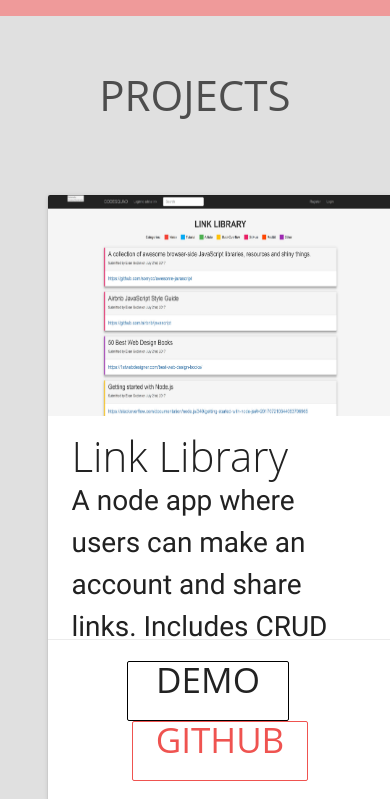
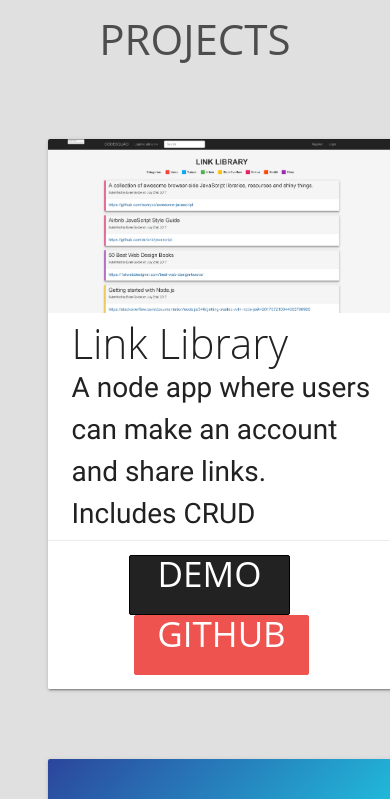
Before and after one commit to egodon/Portfolio, a website built with webpack: page app/index.html in a window 390 px wide. Shown: the part 2300-3099 px from the top of the page. Built offline with nearby package versions, Linux system fonts and the light colour scheme.

Commit message:
Responsive project section

```diff
--- a/app/assets/styles/modules/_buttons.css
+++ b/app/assets/styles/modules/_buttons.css
@@ -8,9 +8,15 @@
     height: 60px;
     font-size: 2.5rem;
 
+
     @mixin atSmall{
-      height: 46px;
+      height: 50px;
       font-size: 1.75rem;
+    }
+
+    @mixin atMedium{
+      height: 40px;
+      font-size: 1.4rem;
     }
 
     @mixin atLarge{
@@ -19,11 +25,16 @@
     }
   }
 
-
-
   .btn-demo{
     border: 1px solid #000 ;
+    background: $almostBlack;
+    color: $almostWhite !important;
+
+    @mixin atLarge{
     color: $almostBlack !important;
+    background: #fff;
+
+    }
 
     &:hover {
       background:$almostBlack;
@@ -34,9 +45,15 @@
 
   a.btn-github {
     border: 1px solid $accentColour;
-    color: $accentColour !important;
     margin-right: 0 !important;
     padding: 0 1.6rem;
+    color: $almostWhite !important;
+    background: $accentColour;
+
+    @mixin atLarge{
+    background: $almostWhite;
+    color: $accentColour !important;
+    }
 
     &:hover {
       background:$accentColour;
--- a/app/assets/styles/modules/_nav-bar.css
+++ b/app/assets/styles/modules/_nav-bar.css
@@ -2,8 +2,6 @@
 .nav-bar-container{
   position: absolute;
   bottom: 5%;
-
-
   .icons-container{
     margin-bottom: 1.5rem;
 
--- a/app/assets/styles/modules/_section-banner.css
+++ b/app/assets/styles/modules/_section-banner.css
@@ -6,7 +6,7 @@
   position: relative;
 
 
-  @mixin atLarge{
+  @mixin atLarge, @media(max-height: 500px){
     height: 100vh;
   }
 
--- a/app/assets/styles/modules/_section-projects.css
+++ b/app/assets/styles/modules/_section-projects.css
@@ -17,13 +17,17 @@
 
     .card {
       margin: 2.5rem 2rem;
-      min-height: 500px;
-      min-width: 345px;
+      min-height: 470px;
+      min-width: 348px;
 
       img{
         width: 100%;
-        min-width: 221.69px;
-        height: 221.69px;
+
+        @mixin atLarge{
+          min-width: 221.69px;
+          height: 221.69px;
+
+        }
       }
 
 
@@ -39,42 +43,55 @@
 
       .card-content {
         position: relative;
+        min-height: 275px;
+        padding-top: 1rem;
+        display: flex;
+        flex-direction: column;
+
+        @mixin atLarge{
+          min-height: 0;
+        }
         p {
           font-size: 2rem;
+
           @mixin atSmall{
-            font-size: 1.2rem;
+            font-size: 1.5rem;
+          }
+
+          @mixin atLarge{
+            font-size: 1rem;
           }
         }
+      }
 
+      .built-with-list{
+        margin: 1rem 0 0 0;
 
+        li {
+          color: $accentColour;
+          display: inline;
+          padding: 5px;
+          border-radius: 0px;
+          background: #fff;
+          border: 1px solid $accentColour;
+        }
       }
 
       .card-action {
         position: absolute;
         bottom: 0;
-        padding-top: 1.5rem;
-        padding-bottom: 1.5rem;
         width: 100%;
+        padding: 0.5rem 0;
+        display: flex;
+        justify-content: center;
+      }
+
+      .card-buttons{
+        margin: 0.5rem 0;
       }
 
 
 
-      .built-with-list{
-        margin-top: 1rem;
-
-        li {
-        color: $almostWhite;
-        display: inline;
-        padding: 5px;
-        border-radius: 0px;
-        background: rgba($accentColour,0.8);
-        box-shadow: 5px;
-        }
-      }
-
-      .card-buttons {
-
-      }
     }
   }
 }
--- a/app/index.html
+++ b/app/index.html
@@ -170,7 +170,6 @@
                     <div class="skills-divider"></div>
                     <li>Express</li>
                     <li>JQuery</li>
-                    <li>Sass</li>
                     <li>Materialize | Bootstrap</li>
                 </ul>
             </div>
@@ -204,11 +203,11 @@
                         <p> A node app where users can make an account and share links.
                             Includes CRUD functionality and database storage. </p>
                         <ul class="built-with-list center-align">
-                            <li class="chip z-depth-1">NodeJS</li>
-                            <li class="chip z-depth-1">Pug</li>
-                            <li class="chip z-depth-1">Mongo</li>
-                            <li class="chip z-depth-1">Bootstrap</li>
-                            <li class="chip z-depth-1">Sass</li>
+                            <li class="chip">NodeJS</li>
+                            <li class="chip">Pug</li>
+                            <li class="chip">Mongo</li>
+                            <li class="chip">Bootstrap</li>
+                            <li class="chip">Sass</li>
                         </ul>
                     </div>
                     <div class="card-action">
@@ -230,10 +229,10 @@
                         <span class="card-title">Chat App</span>
                         <p>A chat application where users can join a room and message each other in real time.</p>
                         <ul class="built-with-list center-align">
-                            <li class="chip z-depth-1">NodeJS</li>
-                            <li class="chip z-depth-1">Moustache</li>
-                            <li class="chip z-depth-1">Mongo</li>
-                            <li class="chip z-depth-1">Socket.io</li>
+                            <li class="chip">NodeJS</li>
+                            <li class="chip">Moustache</li>
+                            <li class="chip">Mongo</li>
+                            <li class="chip">Socket.io</li>
                         </ul>
                     </div>
                     <div class="card-action">
@@ -253,9 +252,9 @@
                         <span class="card-title">Portfolio</span>
                         <p>The portfolio you are looking at right now. Built with the "mobile first" design process.</p>
                         <ul class="built-with-list center-align">
-                            <li class="chip z-depth-1">Materialize CSS</li>
-                            <li class="chip z-depth-1">PostCSS</li>
-                            <li class="chip z-depth-1">GulpJS</li>
+                            <li class="chip">Materialize CSS</li>
+                            <li class="chip">PostCSS</li>
+                            <li class="chip">GulpJS</li>
                         </ul>
                     </div>
                     <div class="card-action">
--- a/app/temp/styles/styles.css
+++ b/app/temp/styles/styles.css
@@ -82,8 +82,16 @@ p, button, li, h4 {
 }
 @media (min-width: 530px) {
     .card-buttons .btn-flat {
-        height: 46px;
+        height: 50px;
         font-size: 1.75rem;
+
+    }
+
+}
+@media (min-width: 768px) {
+    .card-buttons .btn-flat {
+        height: 40px;
+        font-size: 1.4rem;
 
     }
 
@@ -98,7 +106,16 @@ p, button, li, h4 {
 }
 .card-buttons .btn-demo{
     border: 1px solid #000 ;
-    color: #222222 !important;
+    background: #222222;
+    color: #ffffff !important;
+
+}
+@media (min-width: 1010px) {
+    .card-buttons .btn-demo {
+        color: #222222 !important;
+        background: #fff;
+
+    }
 
 }
 .card-buttons .btn-demo:hover {
@@ -108,9 +125,18 @@ p, button, li, h4 {
 }
 .card-buttons a.btn-github {
     border: 1px solid #ef5350;
-    color: #ef5350 !important;
     margin-right: 0 !important;
     padding: 0 1.6rem;
+    color: #ffffff !important;
+    background: #ef5350;
+
+}
+@media (min-width: 1010px) {
+    .card-buttons a.btn-github {
+        background: #ffffff;
+        color: #ef5350 !important;
+
+    }
 
 }
 .card-buttons a.btn-github:hover {
@@ -581,7 +607,7 @@ p, button, li, h4 {
     margin: 10px 20px;
 
 }
-@media (min-width: 768px) {
+@media (min-width: 530px) {
     .section-skills--content li {
         font-size: 1.6rem;
 
@@ -630,14 +656,20 @@ p, button, li, h4 {
 }
 .section-projects--content .card {
     margin: 2.5rem 2rem;
-    min-height: 500px;
-    min-width: 345px;
+    min-height: 470px;
+    min-width: 348px;
 
 }
 .section-projects--content .card img{
     width: 100%;
-    min-width: 221.69px;
-    height: 221.69px;
+
+}
+@media (min-width: 1010px) {
+    .section-projects--content .card img {
+        min-width: 221.69px;
+        height: 221.69px;
+
+    }
 
 }
 .section-projects--content .card .card-title {
@@ -654,6 +686,22 @@ p, button, li, h4 {
 }
 .section-projects--content .card .card-content {
     position: relative;
+    min-height: 275px;
+    padding-top: 1rem;
+    display: -webkit-box;
+    display: -ms-flexbox;
+    display: flex;
+    -webkit-box-orient: vertical;
+    -webkit-box-direction: normal;
+        -ms-flex-direction: column;
+            flex-direction: column;
+
+}
+@media (min-width: 1010px) {
+    .section-projects--content .card .card-content {
+        min-height: 0;
+
+    }
 
 }
 .section-projects--content .card .card-content p {
@@ -662,33 +710,48 @@ p, button, li, h4 {
 }
 @media (min-width: 530px) {
     .section-projects--content .card .card-content p {
-        font-size: 1.2rem;
+        font-size: 1.5rem;
 
     }
+
+}
+@media (min-width: 1010px) {
+    .section-projects--content .card .card-content p {
+        font-size: 1rem;
+
+    }
+
+}
+.section-projects--content .card .built-with-list{
+    margin: 1rem 0 0 0;
+
+}
+.section-projects--content .card .built-with-list li {
+    color: #ef5350;
+    display: inline;
+    padding: 5px;
+    border-radius: 0px;
+    background: #fff;
+    border: 1px solid #ef5350;
 
 }
 .section-projects--content .card .card-action {
     position: absolute;
     bottom: 0;
-    padding-top: 1.5rem;
-    padding-bottom: 1.5rem;
     width: 100%;
+    padding: 0.5rem 0;
+    display: -webkit-box;
+    display: -ms-flexbox;
+    display: flex;
+    -webkit-box-pack: center;
+        -ms-flex-pack: center;
+            justify-content: center;
 
 }
-.section-projects--content .card .built-with-list{
-    margin-top: 1rem;
+.section-projects--content .card .card-buttons{
+    margin: 0.5rem 0;
 
 }
-.section-projects--content .card .built-with-list li {
-    color: #ffffff;
-    display: inline;
-    padding: 5px;
-    border-radius: 0px;
-    background: rgba(239,83,80,0.8);
-    box-shadow: 5px;
-
-}
-.section-projects--content .card .card-buttons {}
 .section-about {
   background: #eef2f3;
 }
```
Also changed, not shown: TODO.txt (+2 -5 lines), app/assets/styles/modules/_section-skills.css (+2 -5 lines).
